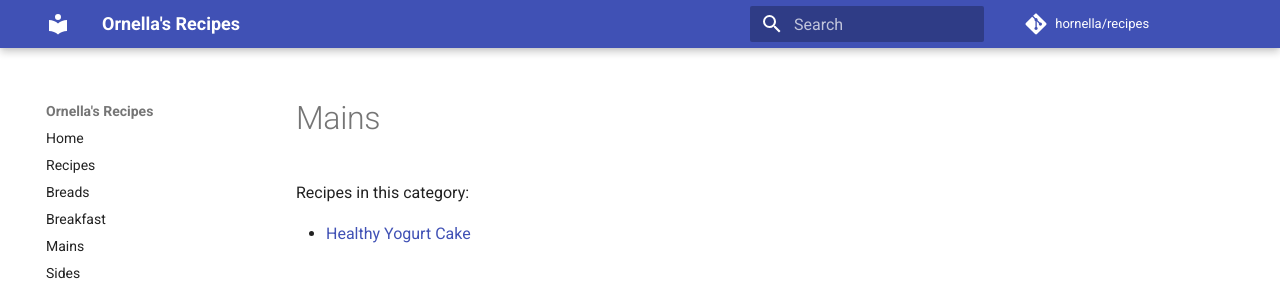
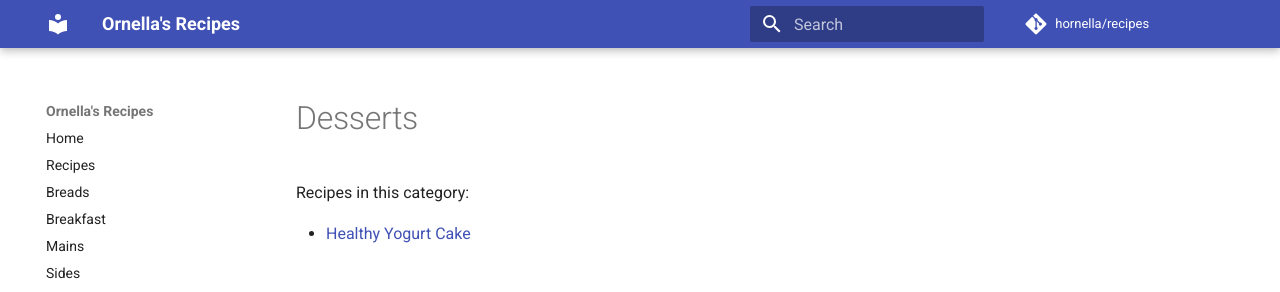
Before and after one commit to hornella/recipes, an MkDocs documentation site: the page built from docs/recipes/desserts/index.md, in a window 1280 px wide. Shown: the top 292 px of the page. Built offline with MkDocs 1.6.1 and Material for MkDocs 9.7.7, drawn with Linux system fonts in a browser that asks for light colours; comment, search, counter and statistics services are not loaded.

Commit message:
fix the desserts/ined.md file title

```diff
--- a/docs/recipes/desserts/index.md
+++ b/docs/recipes/desserts/index.md
@@ -1,4 +1,4 @@
-# Mains
+# Desserts
 
 Recipes in this category:
 
```
